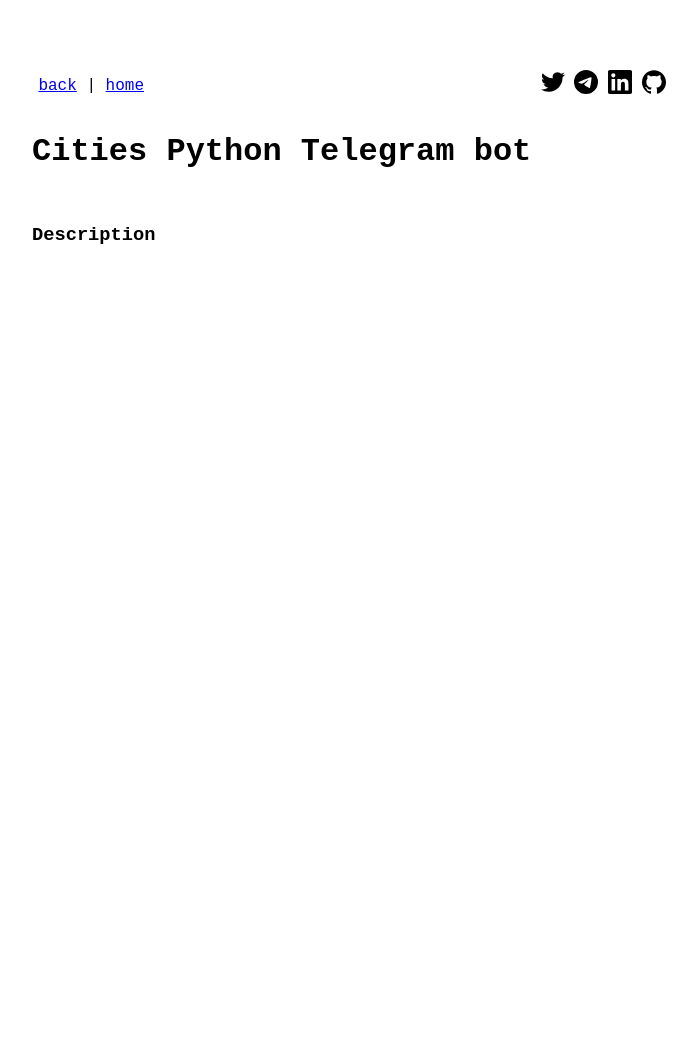
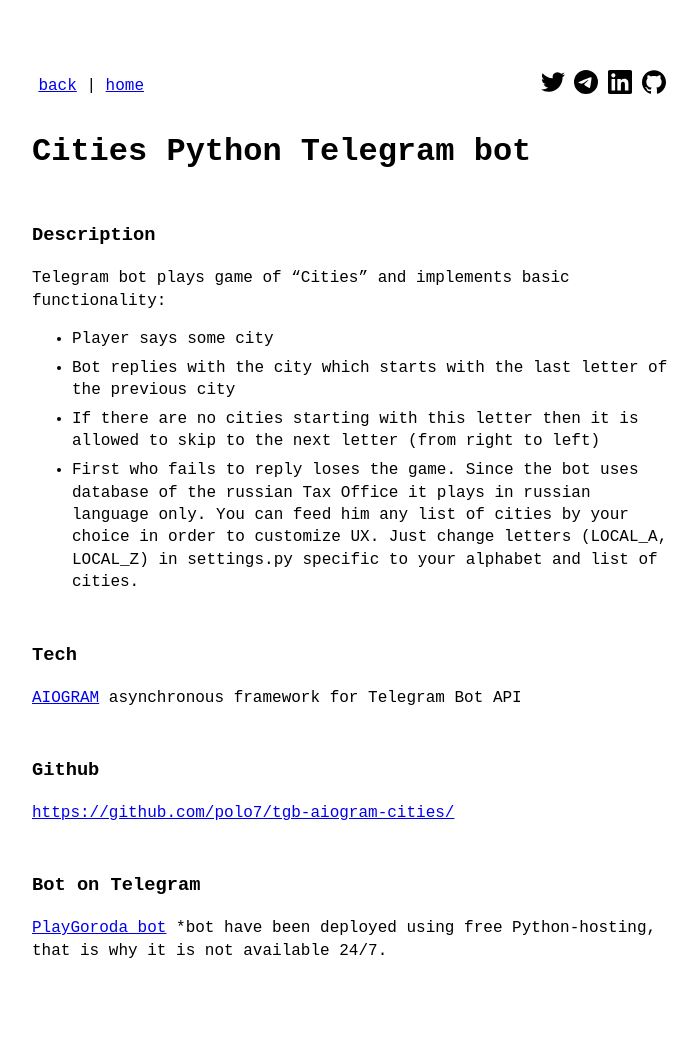
Before and after one commit to polo7/polo7.github.io, a Jekyll site: the page built from projects/cities/index.md, in a window 1280 px wide. Shown: the whole page, without its empty margins (288-986 px from the left). Built offline with Jekyll 4.4.1, drawn with Linux system fonts in a browser that asks for light colours; before the commit the page ends 900 px from its top, so only the background shows below that.

Commit message:
Added project desc for TGB Cities

```diff
--- a/projects/cities/index.md
+++ b/projects/cities/index.md
@@ -3,3 +3,22 @@ layout: page
 title: Cities Python Telegram bot
 ---
 ### Description
+Telegram bot plays game of "Cities" and implements basic functionality:
+- Player says some city
+- Bot replies with the city which starts with the last letter of the previous city
+- If there are no cities starting with this letter then it is allowed to skip to the next letter
+(from right to left)
+- First who fails to reply loses the game.
+Since the bot uses database of the russian Tax Office it plays in russian language only.
+You can feed him any list of cities by your choice in order to customize UX.
+Just change letters (LOCAL_A, LOCAL_Z) in settings.py specific to your alphabet and list of cities.
+
+### Tech
+[AIOGRAM](https://docs.aiogram.dev/en/latest/) asynchronous framework for Telegram Bot API
+
+### Github
+[https://github.com/polo7/tgb-aiogram-cities/](https://github.com/polo7/tgb-aiogram-cities/)
+
+### Bot on Telegram
+[PlayGoroda_bot](https://t.me/PlayGoroda_bot)
+*bot have been deployed using free Python-hosting, that is why it is not available 24/7.
```
